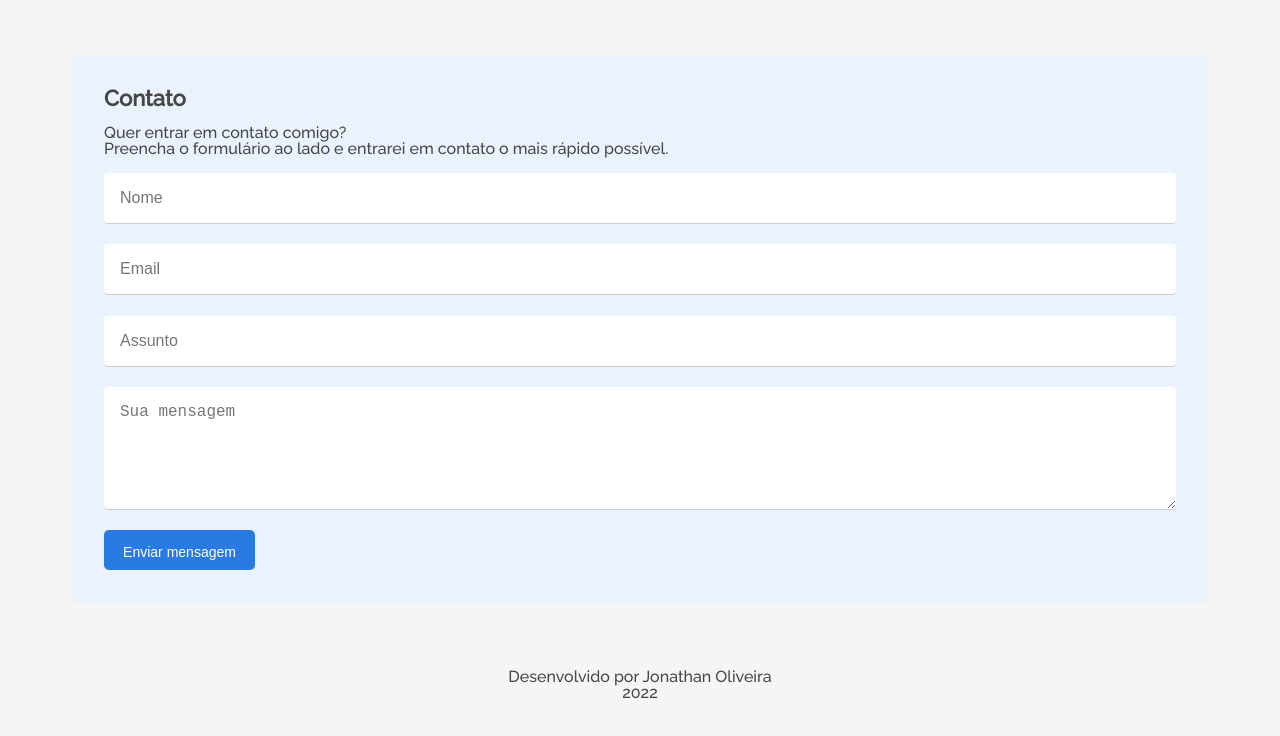
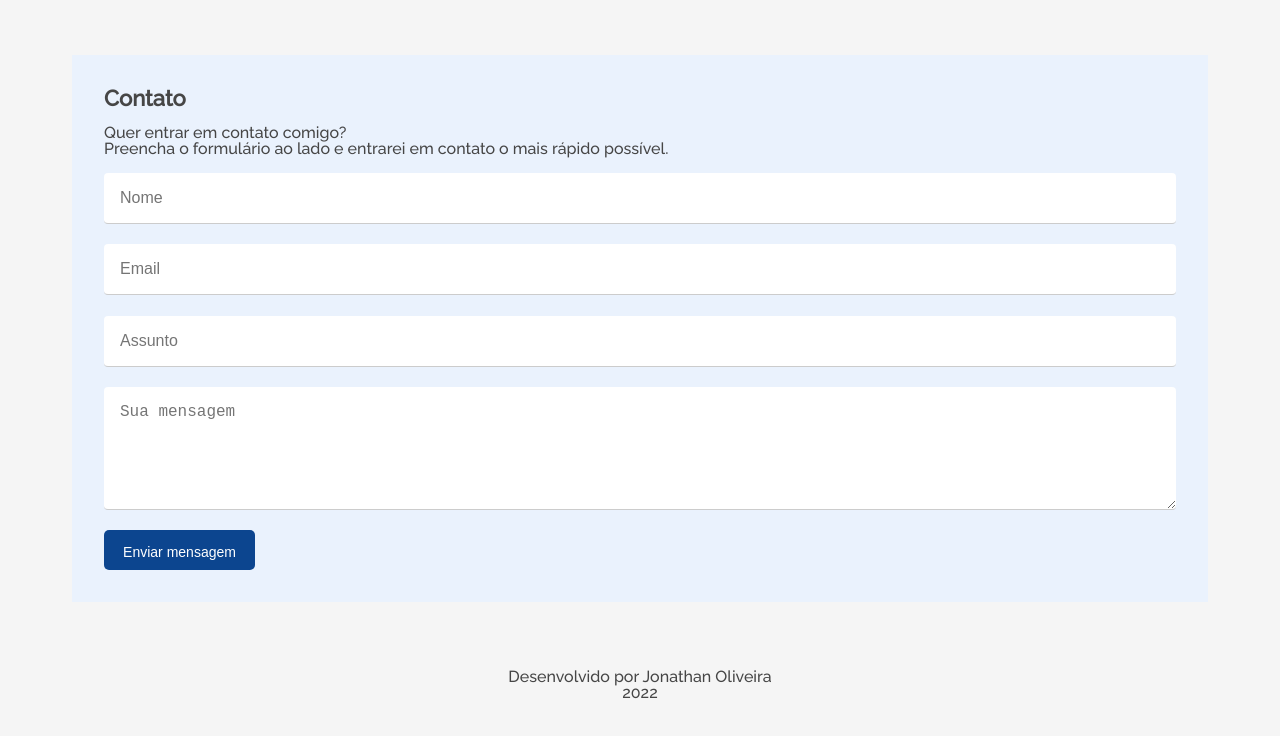
Before and after one commit to jonathansoliveira/portfolio, a plain HTML site: page index.html in a window 1280 px wide. In both pictures the pointer is over the button "Enviar mensagem". Shown: the part 2141-2877 px from the top of the page. Drawn offline with Linux system fonts and the light colour scheme.

Commit message:
estilizando botao do formulario

```diff
--- a/css/contato.css
+++ b/css/contato.css
@@ -64,3 +64,10 @@
     padding: .875rem 1rem .875rem 1rem;
     border-radius: 5px;
 }
+
+.formcontato__botao:hover{
+    cursor: pointer;
+    background-color: #0c458f;
+    color: white;
+    transition: all .7s;
+}
```
